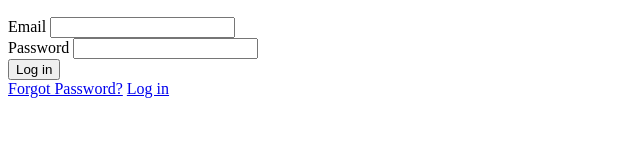
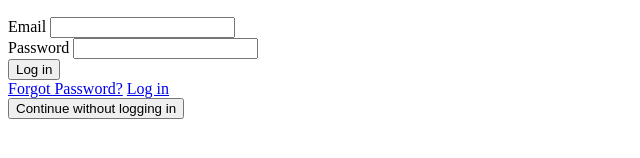
Before and after one commit to nathsuki73/Attendance-Tracker, a website: page main/renderer/views/login.html in a window 1280 px wide. Shown: the part 264-422 px from the top of the page, without its empty margins (0-640 px from the left). Drawn offline with Linux system fonts and the light colour scheme.

Commit message:
updated log in

```diff
--- a/main/renderer/views/login.html
+++ b/main/renderer/views/login.html
@@ -22,10 +22,13 @@
         </div>
         <button type="submit">Log in</button>
       </form>
+      <div class="links">
+        <a href="#forgot-password" id="forgot-password">Forgot Password?</a>
+        <a href="#log-in" id="log-in">Log in</a>
+      </div>
     </div>
-    <div class="links">
-      <a href="#forgot-password" id="forgot-password">Forgot Password?</a>
-      <a href="#log-in" id="log-in">Log in</a>
+    <div>
+      <button id="continue">Continue without logging in</button>
     </div>
   </body>
 </html>
```
